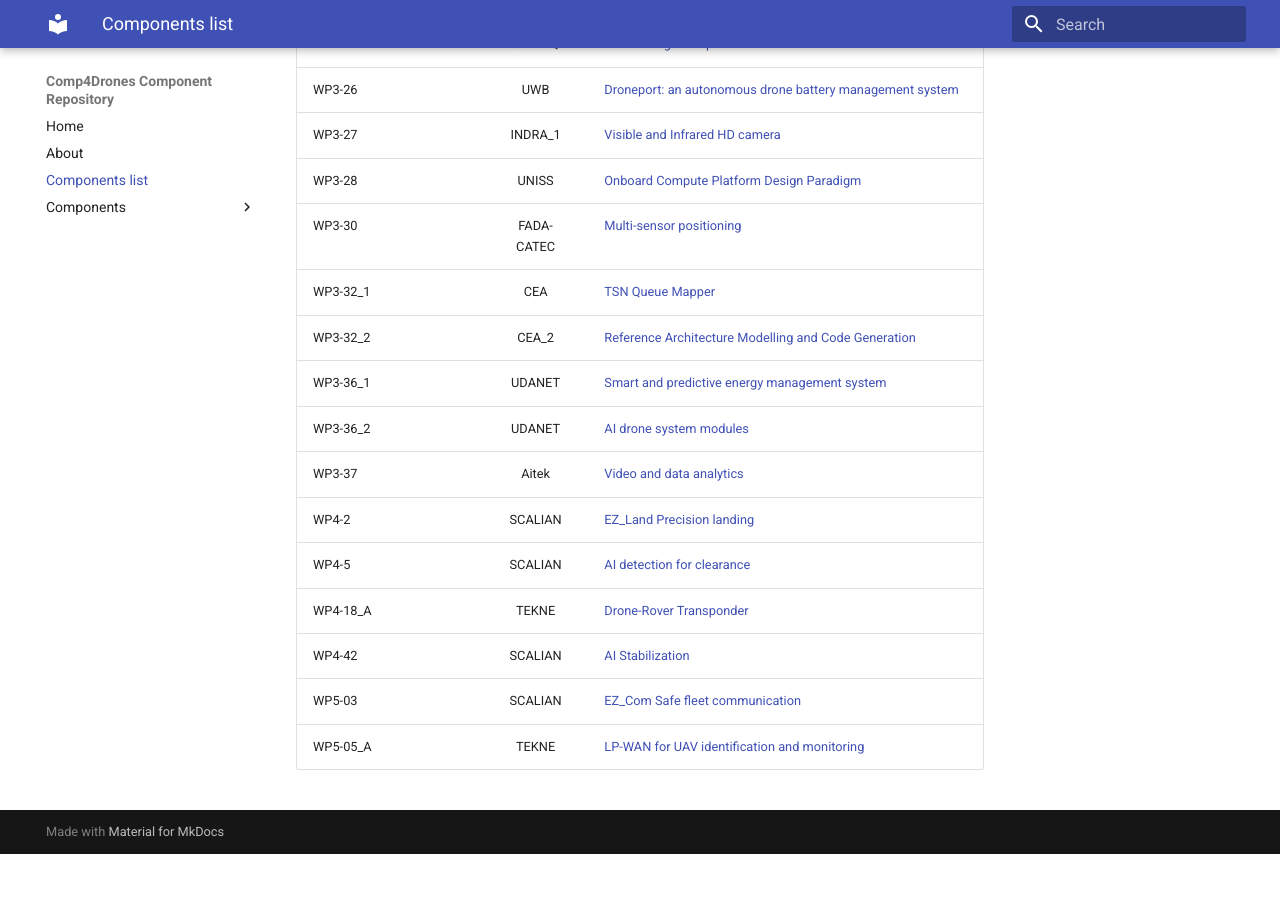
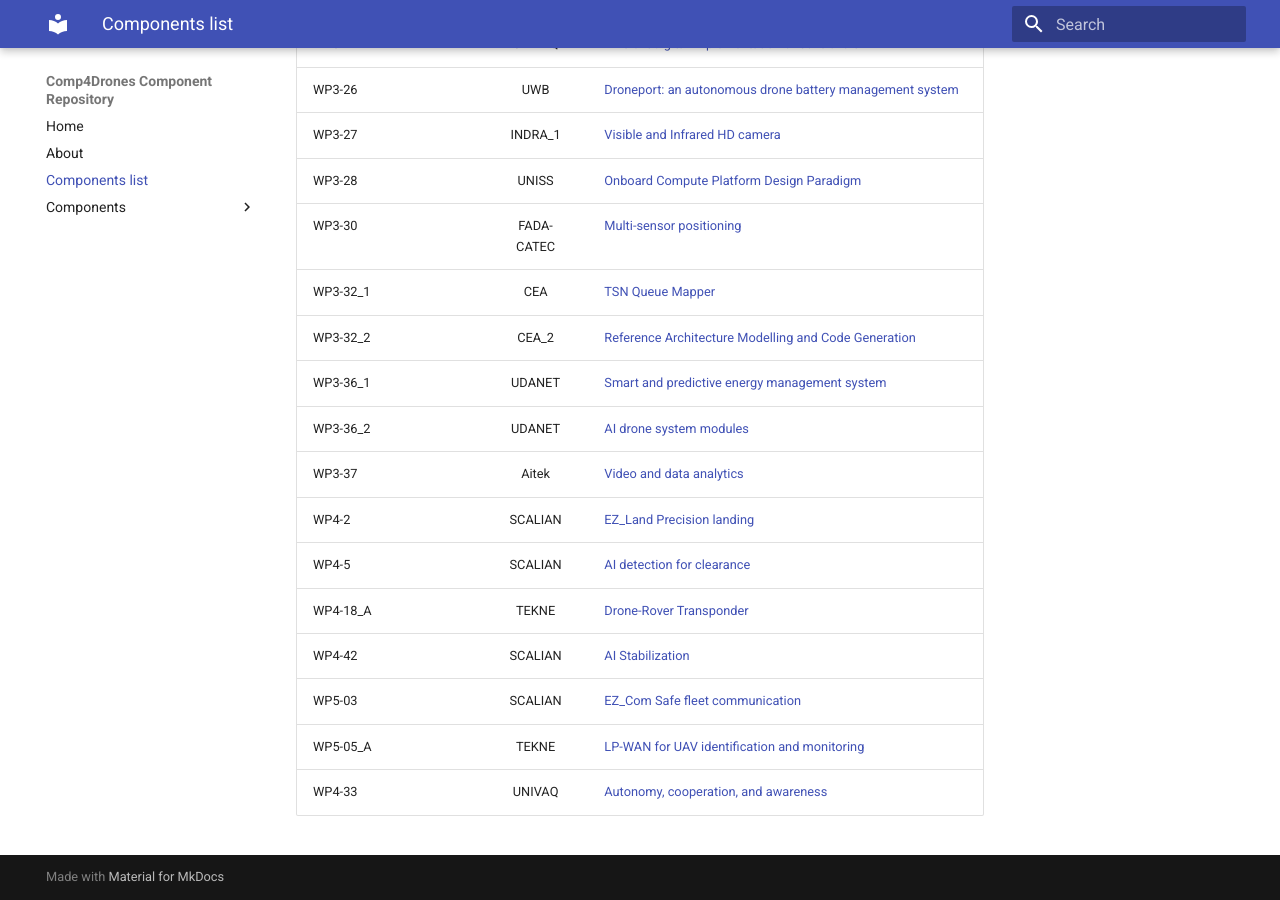
Before and after one commit to Comp4Drones/Component_repository, an MkDocs documentation site: the page built from docs/wp3_components_list.md, in a window 1280 px wide and 900 px high, scrolled down 1038 px. Built offline with MkDocs 1.6.1 and Material for MkDocs 9.7.7, drawn with Linux system fonts in a browser that asks for light colours; before the commit the page ends 1892 px from its top, so only the background shows below that.

Commit message:
Update wp3_components_list.md (#16)

```diff
--- a/docs/wp3_components_list.md
+++ b/docs/wp3_components_list.md
@@ -36,3 +36,4 @@
 | WP4-42 | SCALIAN | [AI Stabilization](components/misc/SCALIAN-ai_stabilization.md) |
 | WP5-03 | SCALIAN | [EZ_Com Safe fleet communication](components/secure_communications/SCALIAN-safe_fleet_comm.md) |
 | WP5-05_A | TEKNE | [LP-WAN for UAV identification and monitoring](components/secure_communications/TEKNE_WP5_05_A.md) |
+| WP4-33 | UNIVAQ | [Autonomy, cooperation, and awareness](components/misc/UNIVAQ_02.md) |
```
